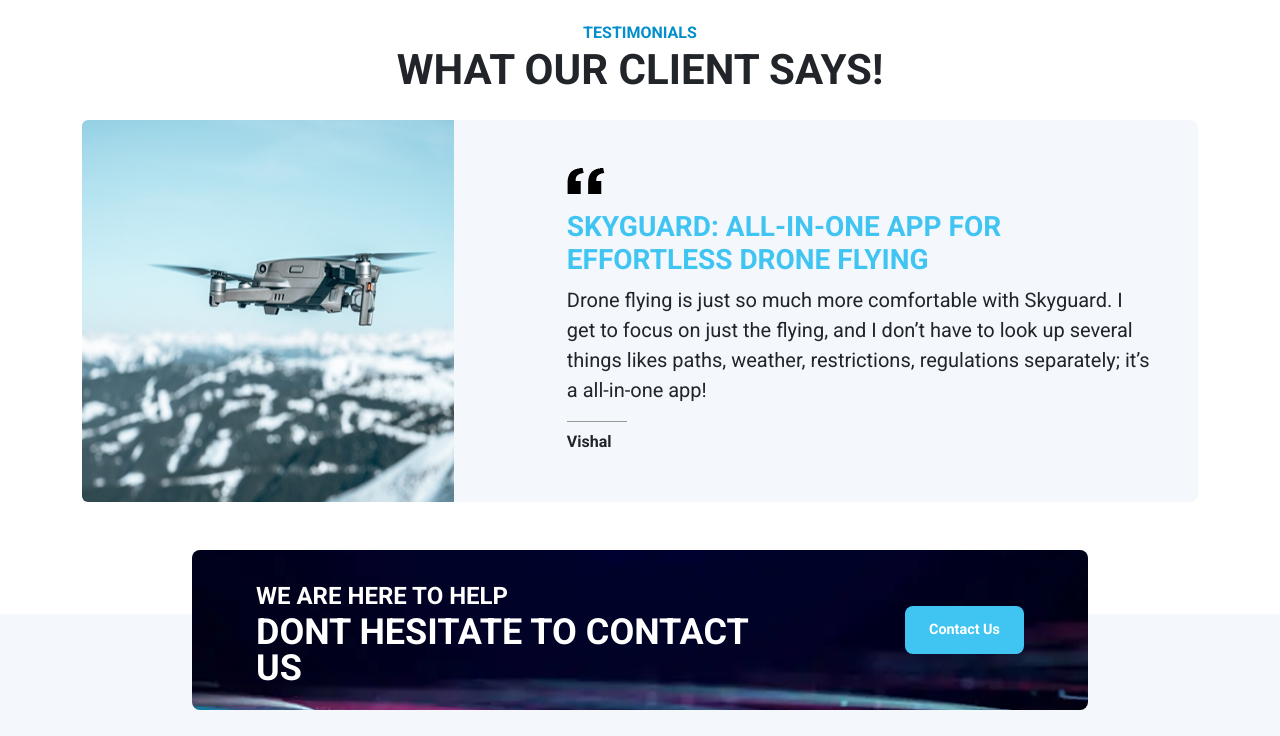
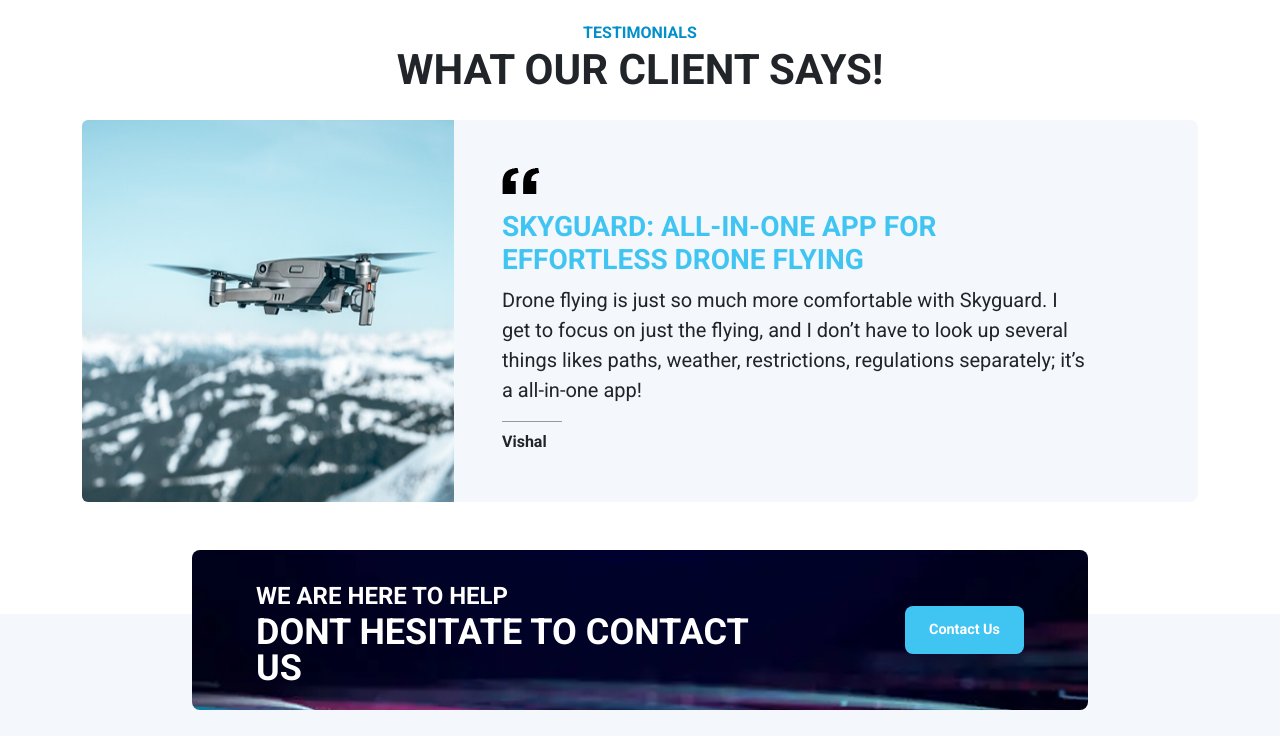
Before and after one commit to deepakarun08/skyguard, a plain HTML site: page index.html in a window 1280 px wide. Shown: the part 3960-4696 px from the top of the page. Drawn offline with nearby package versions, Linux system fonts and the light colour scheme; a script that the page names is missing.

Commit message:
Add files via upload

```diff
--- a/index.html
+++ b/index.html
@@ -544,7 +544,7 @@
                     <img src="images/testi-image.png" class="img-fluid h-100 testimonial-image">
                 </div>
                 <div class="col-lg-8">
-                    <div class="TesticarouselContainer p-lg-5 p-4">
+                    <div class="TesticarouselContainer p-lg-5 p-4 h-100">
                         <div id="carouselExampleIndicators" class="carousel slide" data-bs-ride="carousel">
 
                             <div class="carousel-inner">
--- a/style.css
+++ b/style.css
@@ -712,8 +712,6 @@ position: relative;
 .TesticarouselContainer{
   background-color: #f4f7fb;
   border-radius: 0 8px 8px 0 ;
-  display: flex;
-  justify-content: end;
 }
 #carouselExampleIndicators{
   width: 90%;
```
